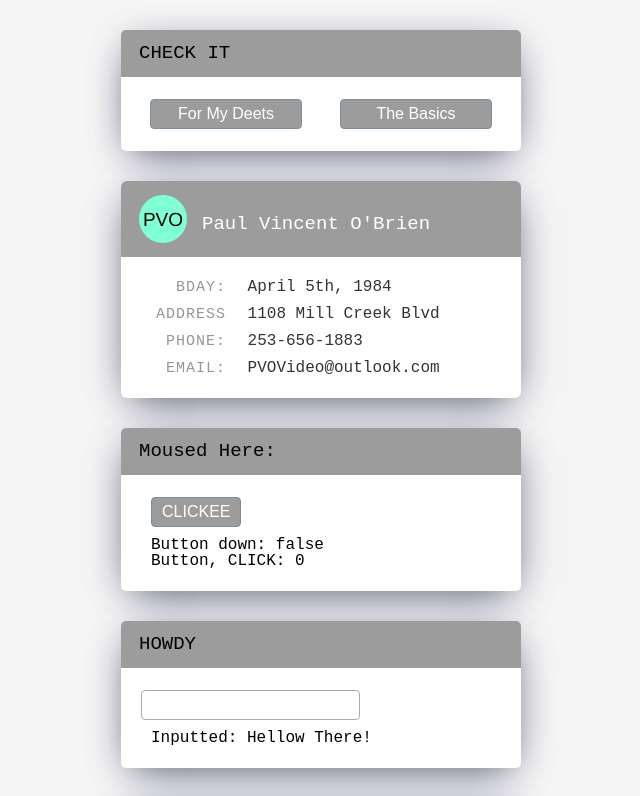
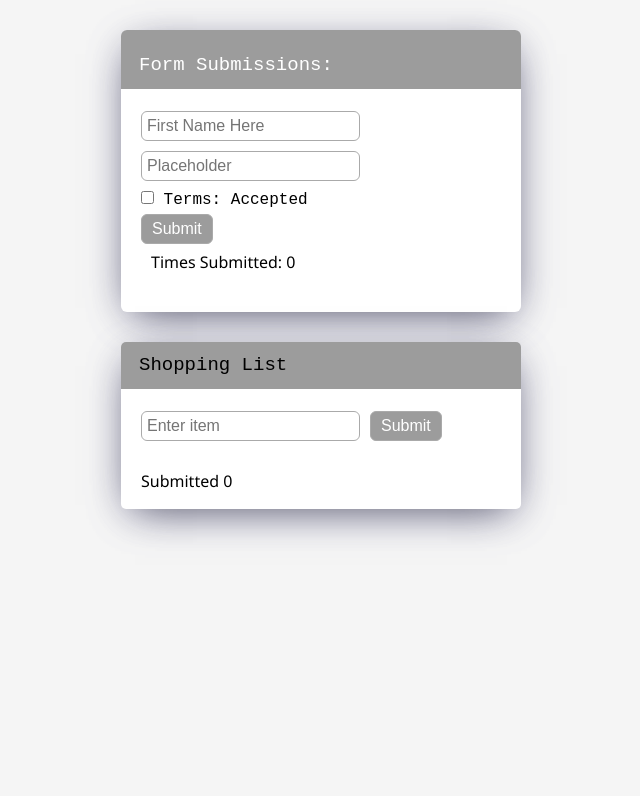
Before and after one commit to PVOBrien/ReactWork, a React (Create React App) app in the folder tutorial-app/: page / in a window 1280 px wide. Shown: the top 796 px of the page, without its empty margins (319-959 px from the left). Built offline with nearby package versions, Linux system fonts and the light colour scheme.

Commit message:
shopping list save point

```diff
--- a/tutorial-app/src/App.js
+++ b/tutorial-app/src/App.js
@@ -1,20 +1,19 @@
-import './App.css';
-
 import ShowButton from './ShowButton';
 import NewCard from './NewCard.js';
 import InputEvents from './events/InputEvents';
 import FormValidation from './formValidation/FormValidation';
 import ShoppingList from './shoppingList/ShoppingList';
 import './css/reset.css';
-import './newCard.css'; // it's CSS. it imports it all, no need to designate exactly *what* is being imported.
+import './css/app.css';
+import './css/newCard.css'; // it's CSS. it imports it all, no need to designate exactly *what* is being imported.
 
 function App() {
   return (
     <>
       <div className="App">
-        <ShowButton />
-        <NewCard />
-        <InputEvents />
+        {/* <ShowButton /> */}
+        {/* <NewCard /> */}
+        {/* <InputEvents /> */}
         <FormValidation />
       </div>
       <div>
--- a/tutorial-app/src/App.css
+++ b/tutorial-app/src/css/app.css
@@ -1,29 +1,21 @@
 * {
   margin: auto;
   padding: 22px 10px;
-
-}
-
-label {
-  font-family: sans-serif;
 }
 
 input, button {
   border: 1px solid #aaa;
+  font-size: 16px;
   padding: 5px;
-  font-size: 16px;
-  margin-bottom: 10px;
-  border-radius: 4px;
-  margin-left: 10px;
+  margin: 0px 0px 10px 10px;
+  border-radius: 6px;
 }
 
 button {
   background-color: rgba(90, 90, 90, .6);
-  border-color: #7b90a1;
   color: #fff;
   padding-left: 10px;
   padding-right: 10px;
-  /* margin-left: 20px; */
 }
 
 p {
@@ -62,10 +54,6 @@ section {
   flex-basis: 40%;
 }
 
-#insert {
-  margin-left: 20px
-}
-
 .toggles {
   margin: 0px;
 }
@@ -73,4 +61,5 @@ section {
 .error {
   color: red;
   font-size: small;
+  margin-left: 15px;
 }
--- a/tutorial-app/src/shoppingList/ShoppingList.js
+++ b/tutorial-app/src/shoppingList/ShoppingList.js
@@ -1,21 +1,92 @@
 import React, { Component } from "react";
 
 class ShoppingList extends Component {
+
+  // Constructor + state definitions below...
+
   constructor(props) {
     super(props)
 
     this.state = {
+      listItem: '',
+      timesEntered: 0,
+      vErrors: {}
+    }
 
+    this.vErrorsCheck = this.vErrorsCheck.bind(this)
+  }
+  // ^^^ constructor + state ^^^
+  // ===========================
+  // functions, run code below
+
+  handleOnChange = (e) => {
+    const target = e.target;
+    const name = e.target.name;
+    const value = (
+      target.type === 'text' ? target.value : target.checked
+    )
+
+    // console.log("what is value: " + target.value);
+
+    this.setState({
+      [name]: value
+    })
+  }
+
+  handleOnSubmit = (e) => {
+    e.preventDefault();
+
+    let trueSubmit = this.vErrorsCheck();
+
+    if (trueSubmit) {
+      this.setState((state) => {
+        return { timesEntered: state.timesEntered += 1 }
+      })
     }
   }
+
+  vErrorsCheck() {
+    const errors = {};
+
+    if (!this.state.listItem) {
+      errors['noItem'] = 'No Item Entered';
+    }
+
+    this.setState({
+      vErrors: errors
+    })
+
+    return Object.keys(errors).length === 0;
+  }
+
+
+  // ^^^ functions, code ^^^
+  // =======================
+  // render it out below ===
 
   render() {
     return (
       <>
         <section id="shopping-list">
           <header>
-            <h3>Shopping List!</h3>
+            <h3>Shopping List</h3>
           </header>
+          <main>
+            <form onSubmit={this.handleOnSubmit}>
+              <div className="error"> {this.state.vErrors.noItem}</div>
+              <input
+                type="text"
+                name="listItem" // this is linked to value. not sure which direction.
+                placeholder="Enter item"
+                value={this.state.listItem}
+                onChange={this.handleOnChange}>
+              </input>
+              <button name="sLSubmit">
+                Submit
+                </button>
+            </form>
+          </main>
+          <p>Submitted {this.state.timesEntered} </p>
         </section>
       </>
     )
```
Also changed, not shown: tutorial-app/src/css/newCard.css (renamed from tutorial-app/src/newCard.css).
